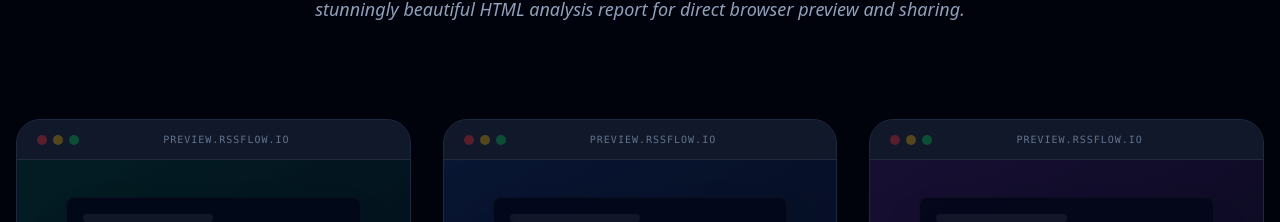
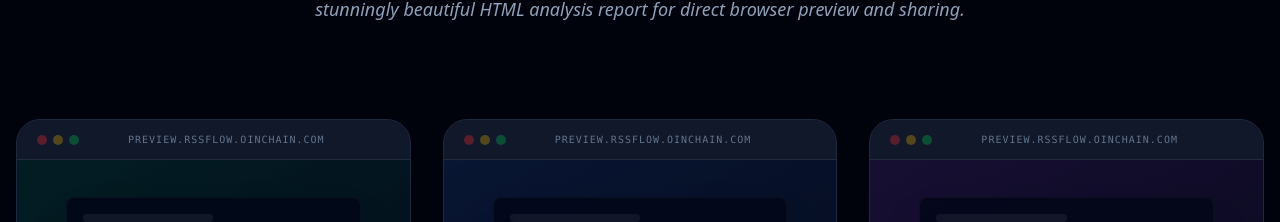
Before and after one commit to Pizone-ai/RSSFlow-doc, a Next.js app in the folder website/: page / in a window 1280 px wide. Shown: the part 3117-3339 px from the top of the page. Built offline with nearby package versions, Linux system fonts and the light colour scheme.

Commit message:
修复错误的地址

```diff
--- a/website/src/app/layout.tsx
+++ b/website/src/app/layout.tsx
@@ -16,7 +16,7 @@ export const metadata: Metadata = {
   title: "RSSFlow - AI 驱动的跨维度智能情报中心 | Beyond Reading, Into Insight.",
   description: "RSSFlow 深度融合前沿 AI 技术，重塑您获取与处理信息的方式。本地优先架构，零云端同步，提供极致精美的 HTML 分析报告与本地 Ollama 模型支持。",
   keywords: ["RSSFlow", "AI 阅读", "RSS 阅读器", "情报中心", "隐私优先", "自动化报告", "Ollama", "深度摘要", "信息流"],
-  metadataBase: new URL("https://rssflow.io"),
+  metadataBase: new URL("https://rssflow.oinchain.com"),
   alternates: {
     canonical: "/",
     languages: {
@@ -27,7 +27,7 @@ export const metadata: Metadata = {
   openGraph: {
     title: "RSSFlow - AI 驱动的跨维度智能情报中心 | Beyond Reading, Into Insight.",
     description: "RSSFlow 深度融合前沿 AI 技术，重塑您获取与处理信息的方式。本地优先架构，零云端同步，提供极致精美的 HTML 分析报告与本地 Ollama 模型支持。",
-    url: "https://rssflow.io",
+    url: "https://rssflow.oinchain.com",
     siteName: "RSSFlow",
     locale: "zh_CN",
     type: "website",
--- a/website/src/components/InsightsShowcase.tsx
+++ b/website/src/components/InsightsShowcase.tsx
@@ -356,7 +356,7 @@ export const InsightsShowcase: React.FC = () => {
                   <div className="w-2.5 h-2.5 rounded-full bg-yellow-500/30" />
                   <div className="w-2.5 h-2.5 rounded-full bg-green-500/30" />
                 </div>
-                <div className="text-[10px] text-slate-500 font-mono tracking-widest uppercase">preview.rssflow.io</div>
+                <div className="text-[10px] text-slate-500 font-mono tracking-widest uppercase">preview.rssflow.oinchain.com</div>
                 <div className="w-4" />
               </div>
 
```
Also changed, not shown: website/public/robots.txt, 1 other file (tests, documents, lock files or other folders).
